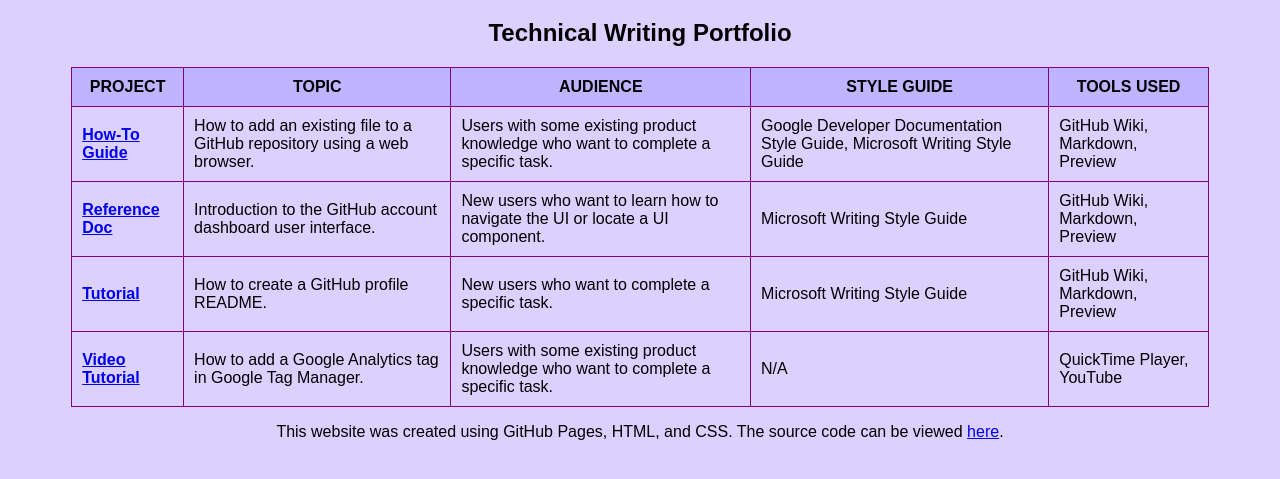
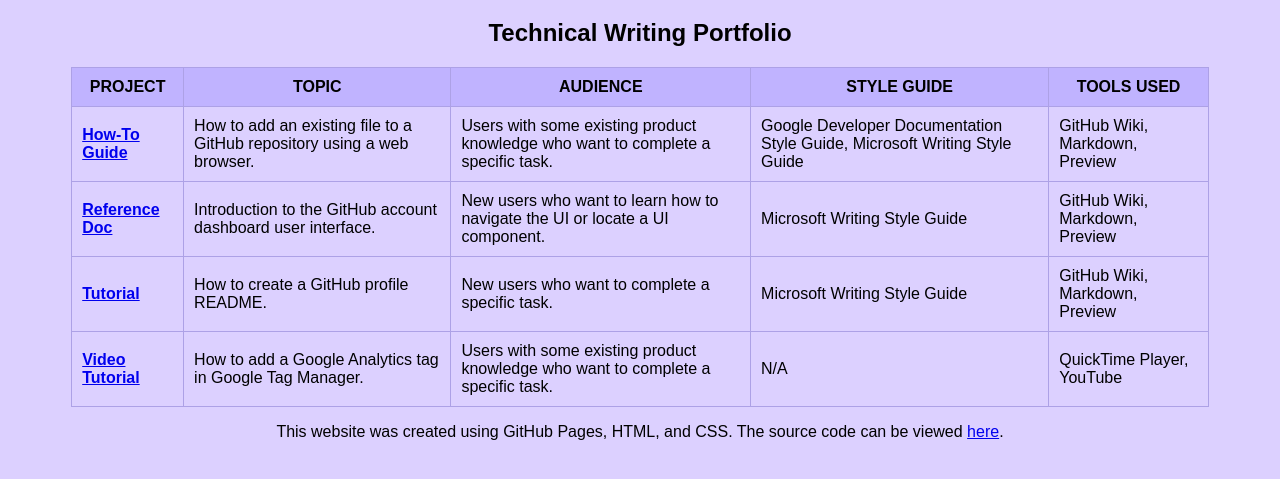
Before and after one commit to erinmadisonanthony/erinmadisonanthony.github.io, a plain HTML site: page index.html in a window 1280 px wide. Shown: the part 61-540 px from the top of the page. Drawn offline with Linux system fonts and the light colour scheme.

Commit message:
Update index.html

```diff
--- a/index.html
+++ b/index.html
@@ -23,7 +23,7 @@
     border-spacing: 30px;
   }
   table, th, td {
-    border: 1px solid purple;
+    border: 1px solid #ada1e6;
     border-collapse: collapse;
   }
 </style>
```
